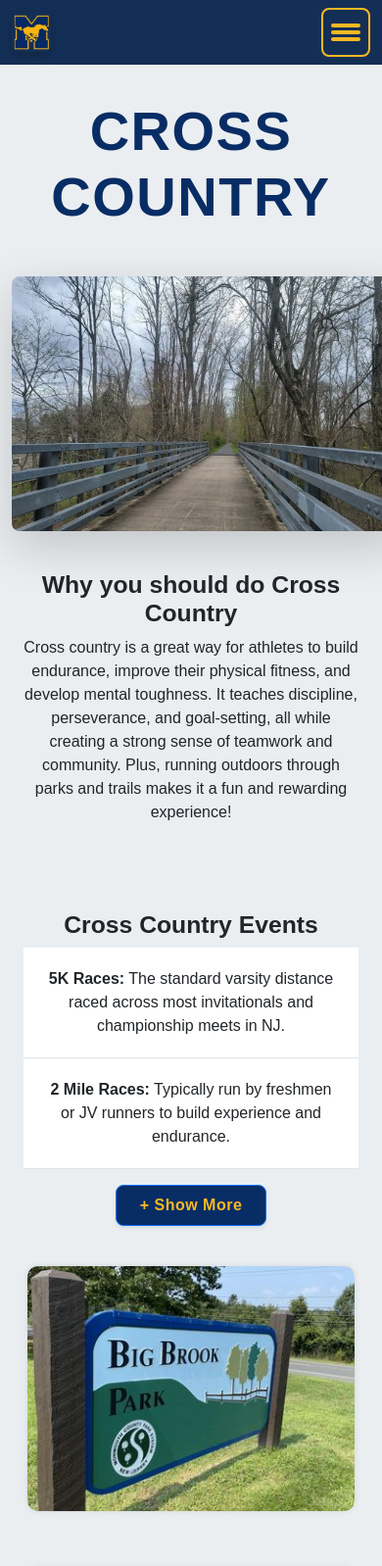
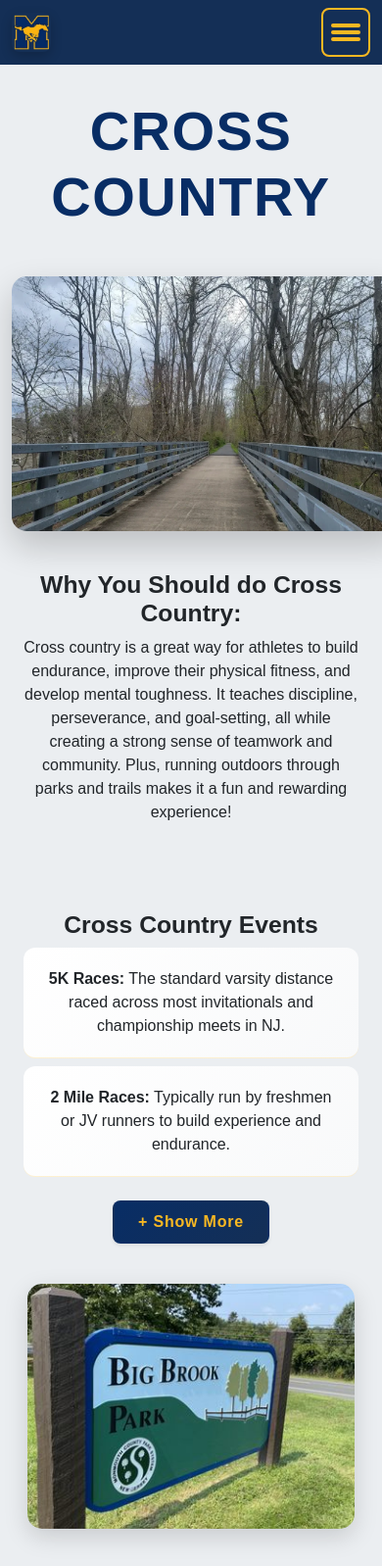
Before and after one commit to samhirsch0109/Marlboro-Track, a plain HTML site: page xc.html in a window 390 px wide. Shown: the top 1598 px of the page at 98% size. Drawn offline with nearby package versions, Linux system fonts and the light colour scheme; a web font is replaced by a local one.

Commit message:
more small changes

```diff
--- a/seasons.css
+++ b/seasons.css
@@ -307,33 +307,38 @@ img.img-fluid {
 
 }
 
+.styled-image {
+    border-radius: 15px !important;
+    box-shadow: 0 15px 35px rgba(0, 0, 0, 0.2) !important;
+    transition: all 0.4s ease;
+}
+
+.styled-image:hover {
+    transform: scale(1.03);
+    box-shadow: 0 20px 40px rgba(0, 0, 0, 0.25) !important;
+}
+
 .image-container {
     position: relative;
     display: inline-block;
     width: 100%;
     max-width: 400px;
-    border-radius: 10px;
+    border-radius: 15px;
     overflow: hidden;
-    transition: transform 0.3s ease-in-out;
-    box-shadow: 0 0 6px rgba(0, 0, 0, 0.1);
-
+    transition: all 0.4s ease-in-out;
+    box-shadow: 0 8px 25px rgba(0, 0, 0, 0.15);
 }
 
 .image-container:hover {
-    transform: scale(1.1);
+    transform: scale(1.05) translateY(-5px);
+    box-shadow: 0 15px 35px rgba(0, 0, 0, 0.25);
 }
 
-.overlay-img {
+.image-container img {
     width: 100%;
     height: 250px;
     object-fit: cover;
-    display: block;
-    transition: transform 0.3s ease-in-out;
-
-}
-
-.overlay-img:hover {
-    transform: scale(1.1);
+    transition: all 0.4s ease-in-out;
 }
 
 .overlay {
@@ -343,16 +348,19 @@ img.img-fluid {
     width: 100%;
     height: 100%;
     color: #F8B822;
-    background-color: #082D65;
+    background: linear-gradient(135deg, rgba(8, 45, 101, 0.9), rgba(20, 47, 86, 0.9));
     display: flex;
     justify-content: center;
     align-items: center;
     opacity: 0;
-    transition: opacity 0.3s ease-in-out;
-    font-size: 1.2rem;
+    transition: all 0.4s ease-in-out;
+    font-size: 1.1rem;
+    font-weight: 500;
     text-align: center;
-    padding: 10px;
+    padding: 15px;
+    backdrop-filter: blur(5px);
 }
+
 
 .image-container:hover .overlay {
     opacity: 1;
@@ -443,22 +451,116 @@ footer .text-center {
     font-size: 0.9rem;
 }
 
-/* ======== Buttons ======== */
+
+  /* ======== Enhanced List Items ======== */
+  .list-group-item {
+    background: linear-gradient(135deg, #ffffff 0%, #f8f9fa 100%);
+    border: 1px solid rgba(248, 184, 34, 0.2);
+    margin-bottom: 8px;
+    border-radius: 12px !important;
+    padding: 18px 24px;
+    transition: all 0.3s ease;
+    position: relative;
+    overflow: hidden;
+}
+
+.list-group-item::before {
+    content: '';
+    position: absolute;
+    left: 0;
+    top: 0;
+    width: 4px;
+    height: 100%;
+    background: linear-gradient(135deg, #F8B822, #d6931f);
+    transform: scaleY(0);
+    transition: transform 0.3s ease;
+}
+
+.list-group-item:hover {
+    transform: translateX(8px);
+    box-shadow: 0 8px 25px rgba(0,0,0,0.1);
+    border-color: #F8B822;
+}
+
+.list-group-item:hover::before {
+    transform: scaleY(1);
+}
+
+/* ======== Enhanced Button ======== */
 #toggle-btn {
     transition: all 0.3s ease;
     font-size: 1rem;
-    letter-spacing: 0.5px;
-    background-color: #082D65;
+    font-weight: 600;
+    letter-spacing: 0.8px;
+    background: linear-gradient(135deg, #082D65, #142F56);
     color: #F8B822;
-    padding: 8px 16px;
-    border-radius: 8px;
+    padding: 12px 24px;
+    border-radius: 25px;
+    border: 2px solid transparent;
+    position: relative;
+    overflow: hidden;
+}
+
+#toggle-btn::before {
+    content: '';
+    position: absolute;
+    top: 0;
+    left: -100%;
+    width: 100%;
+    height: 100%;
+    background: linear-gradient(90deg, transparent, rgba(255,255,255,0.2), transparent);
+    transition: left 0.5s;
+}
+
+#toggle-btn:hover::before {
+    left: 100%;
 }
 
 #toggle-btn:hover {
-    background-color: #142F56;
+    background: linear-gradient(135deg, #142F56, #003366);
     color: #F8B822;
-    box-shadow: 0 0.5rem 1rem rgba(13, 110, 253, 0.2);
+    transform: translateY(-2px);
+    box-shadow: 0 8px 25px rgba(13, 110, 253, 0.3);
+    border-color: #F8B822;
 }
+
+
+    /* ======== Enhanced Footer ======== */
+    footer {
+        background: linear-gradient(135deg, #142F56 0%, #003366 100%);
+        color: white;
+        box-shadow: 0 -5px 20px rgba(0,0,0,0.1);
+    }
+
+    footer p {
+        margin: 0;
+        font-weight: 500;
+        letter-spacing: 0.5px;
+    }
+
+    /* ======== Responsive Design ======== */
+    @media (max-width: 768px) {
+        h3.main-content {
+            font-size: 2.5rem;
+            padding-top: 20px;
+            margin-bottom: 30px;
+        }
+
+        .list-group-item {
+            padding: 20px 20px;
+            flex-direction: column;
+            align-items: flex-start !important;
+        }
+
+        .list-group-item small {
+            margin-top: 8px;
+        }
+
+        .schedule-container {
+            padding: 0 15px;
+        }
+    }
+
 
    /* ======== Schedule Page Specific Styles ======== */
  .schedule-container {
@@ -541,40 +643,3 @@ footer .text-center {
     display: inline-block;
     margin-top: 4px;
 }
-
-
-    /* ======== Enhanced Footer ======== */
-    footer {
-        background: linear-gradient(135deg, #142F56 0%, #003366 100%);
-        color: white;
-        box-shadow: 0 -5px 20px rgba(0,0,0,0.1);
-    }
-
-    footer p {
-        margin: 0;
-        font-weight: 500;
-        letter-spacing: 0.5px;
-    }
-
-    /* ======== Responsive Design ======== */
-    @media (max-width: 768px) {
-        h3.main-content {
-            font-size: 2.5rem;
-            padding-top: 20px;
-            margin-bottom: 30px;
-        }
-
-        .list-group-item {
-            padding: 20px 20px;
-            flex-direction: column;
-            align-items: flex-start !important;
-        }
-
-        .list-group-item small {
-            margin-top: 8px;
-        }
-
-        .schedule-container {
-            padding: 0 15px;
-        }
-    }
--- a/xc.html
+++ b/xc.html
@@ -62,7 +62,7 @@
         </div>
         <div class="col-12 col-lg-6 p-4">
           <p class="class-details">
-          <h2 class="fw-bold"> Why you should do Cross Country</h2>
+          <h2 class="fw-bold"> Why You Should do Cross Country: </h2>
           Cross country is a great way for athletes to build endurance, improve their physical fitness, and develop
           mental toughness. It teaches discipline, perseverance, and goal-setting, all while creating a strong sense of
           teamwork and community. Plus, running outdoors through parks and trails makes it a fun and rewarding
```
Also changed, not shown: schedule.html (+2 -2 lines), spring.html (+1 -1 lines), winter.html (+1 -1 lines). Lines whose indentation alone changed are shown as unchanged.
